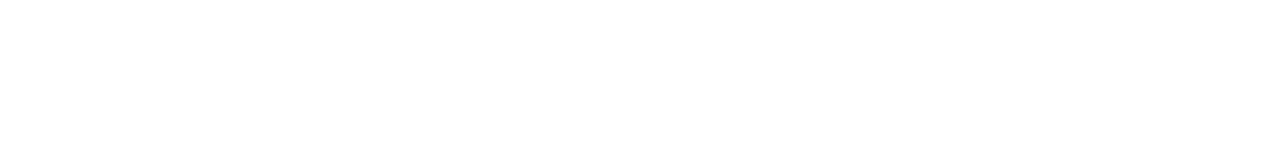
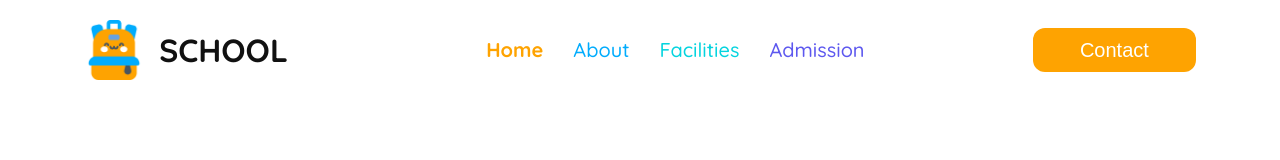
Before and after one commit to musfika21/PH-Assignment-02, a plain HTML site: page index.html in a window 1280 px wide. Drawn offline with Linux system fonts and the light colour scheme.

Commit message:
added new section in index.html and styles in style.css

```diff
--- a/index.html
+++ b/index.html
@@ -3,13 +3,35 @@
 <head>
     <meta charset="UTF-8">
     <meta name="viewport" content="width=device-width, initial-scale=1.0">
+    <link rel="preconnect" href="https://fonts.googleapis.com">
+    <link rel="preconnect" href="https://fonts.gstatic.com" crossorigin>
+    <link href="https://fonts.googleapis.com/css2?family=Quicksand:wght@300..700&display=swap" rel="stylesheet">
+    <link rel="stylesheet" href="style.css">
     <title>Kids-Education</title>
 </head>
-<body>
+<body class="quicksand-font header">
     <!-- Header Section Start -->
-     <header>
-
-     </header>
+    <header>
+        <!-- Nav Section Start -->
+        <nav class="navbar display-flex">
+            <div class="nav-logo display-flex">
+                <img class="logo" src="assets/logo.png" alt="Bag logo">
+                <h3 class="nav-title">SCHOOL</h3>
+            </div>
+            <div class="nav-items">
+                <ul class="nav-list display-flex">
+                    <li id="list-1">Home</li>
+                    <li id="list-2">About</li>
+                    <li id="list-3">Facilities</li>
+                    <li id="list-4">Admission</li>
+                </ul>
+            </div>
+            <div>
+                <button  class="nav-btn">Contact</button>
+            </div>
+        </nav>
+        <!-- Nav Section End -->
+    </header>
     <!-- Header Section End -->
 </body>
 </html>
--- a/style.css
+++ b/style.css
@@ -0,0 +1,89 @@
+.quicksand-font {
+  font-family: "Quicksand", serif;
+  font-optical-sizing: auto;
+  /* font-weight: <weight>; */
+  font-style: normal;
+}
+*{
+  margin: 0;
+  padding: 0;
+  box-sizing: border-box;
+}
+/* Shared Styles */
+.display-flex{
+  display: flex;
+}
+/* Header Style Start */
+/* Nav Style Start */
+.navbar{
+  justify-content: space-around;
+  align-items: center;
+  max-width: 1400px;
+  margin: 20px auto;
+}
+.logo{
+  width: 60px;
+  margin-right: 15px;
+}
+.nav-logo{
+  align-items: center;
+}
+.nav-title{
+  color: rgb(17, 17, 17);
+font-size: 32px;
+font-weight: 700;
+line-height: 30px;
+text-align: left;
+}
+.nav-list{
+  list-style: none;
+}
+.nav-list li{
+  margin-left: 30px;
+}
+#list-1{
+  color: rgb(254, 163, 1);
+  font-size: 20px;
+  font-weight: 700;
+  line-height: 30px;
+  text-align: left;
+}
+#list-2{
+  color: rgb(1, 172, 253);
+  font-size: 20px;
+  font-weight: 500;
+  line-height: 30px;
+  text-align: left;
+}
+#list-3{
+  color: rgb(5, 212, 223);
+  font-size: 20px;
+  font-weight: 500;
+  line-height: 30px;
+  text-align: left;
+}
+#list-4{
+  color: rgb(93, 88, 239);
+  font-size: 20px;
+  font-weight: 500;
+  line-height: 30px;
+  text-align: left;
+}
+.nav-btn{
+  border-radius: 12px;
+  background: rgb(254, 163, 1);
+  padding: 7px 47px;
+  color: rgb(255, 255, 255);
+  font-size: 20px;
+  font-weight: 500;
+  line-height: 30px;
+  border: none;
+  cursor: pointer;
+}
+.nav-btn:hover{
+  opacity: 0.3;
+  color: rgb(254, 163, 1);
+  padding: 8px 49px;
+}
+/* Nav Style End */
+/* Header Style End */
```
